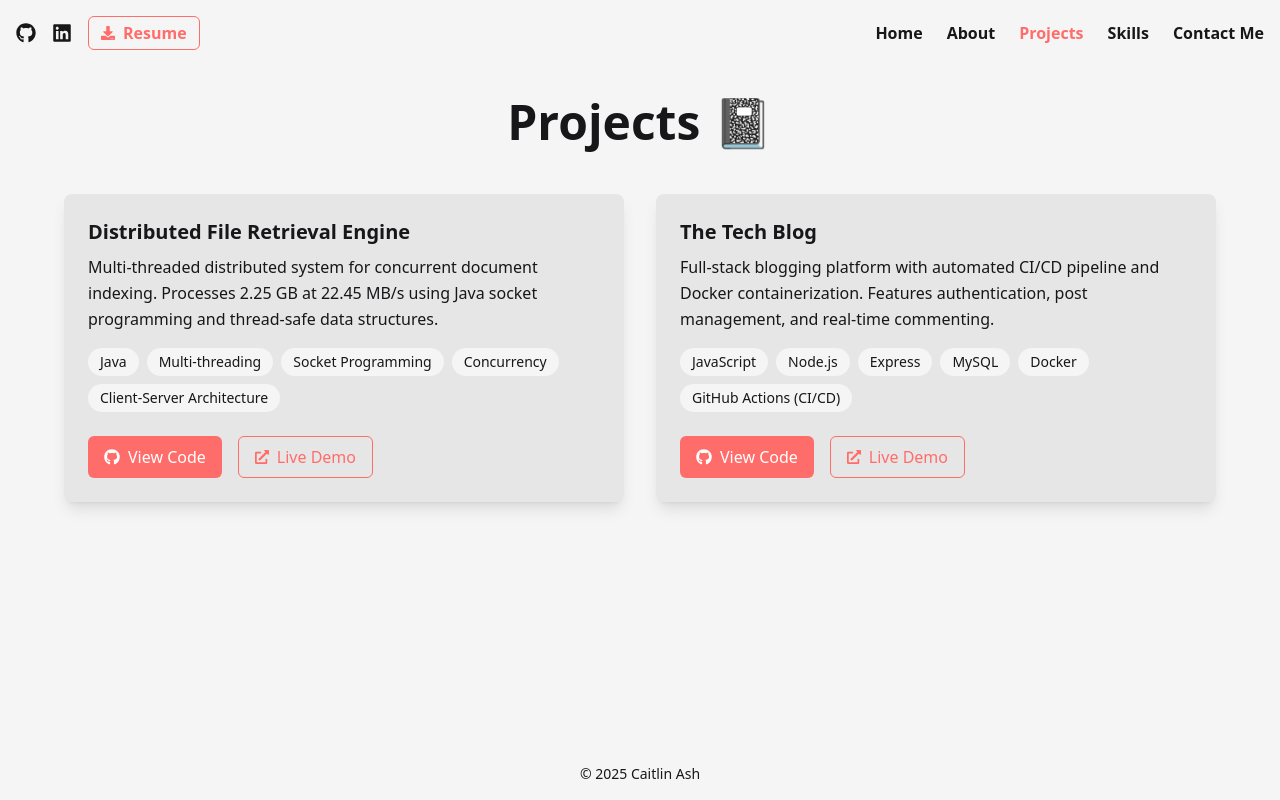
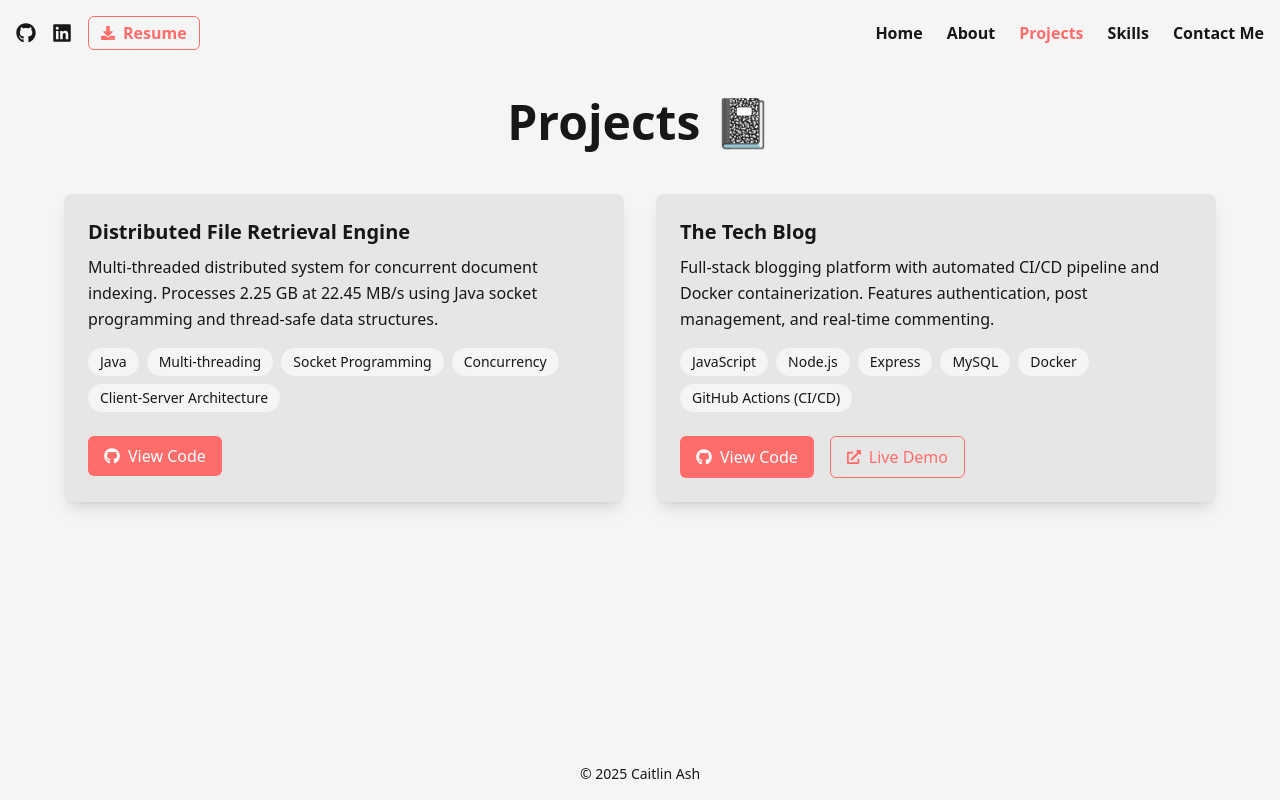
Before and after one commit to bycait27/portfolio, a Next.js app: page / in a window 1280 px wide. Both pictures are taken after a click on the button "Projects". Built offline with nearby package versions, Linux system fonts and the light colour scheme.

Commit message:
Update to only show View Code button if there is an existing link

```diff
--- a/src/components/Project.jsx
+++ b/src/components/Project.jsx
@@ -38,6 +38,7 @@ export default function Project({ projectTitle, projectDescription, viewCode, vi
                     <FaGithub size={16} />
                     View Code
                 </a>
+                {viewApp && (
                     <a
                         href={viewApp}
                         target="_blank"
@@ -47,6 +48,7 @@ export default function Project({ projectTitle, projectDescription, viewCode, vi
                         <FaExternalLinkAlt size={14} />
                         Live Demo
                     </a>
+                )}
             </div>
         </div>
     );
```
Lines whose indentation alone changed are shown as unchanged.
